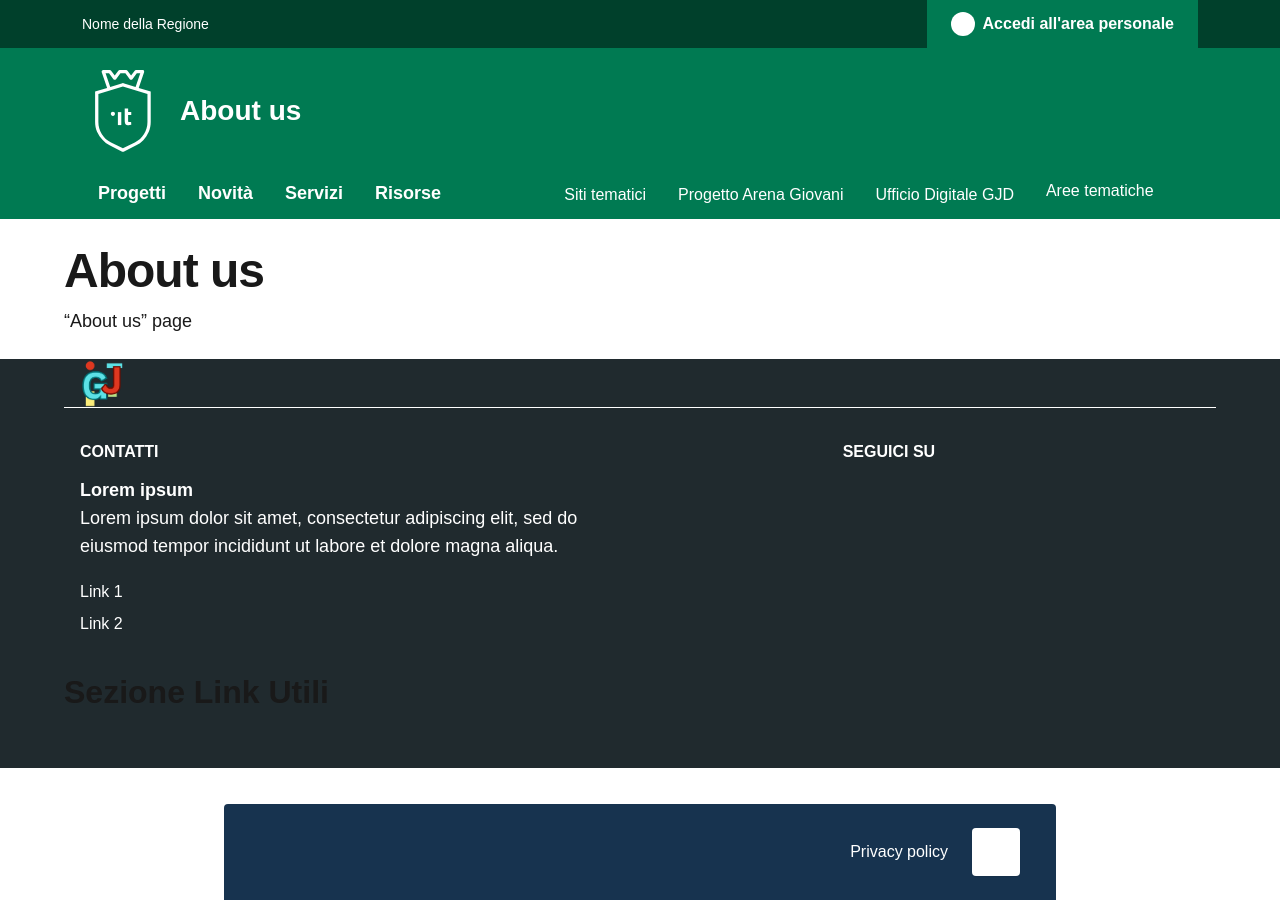
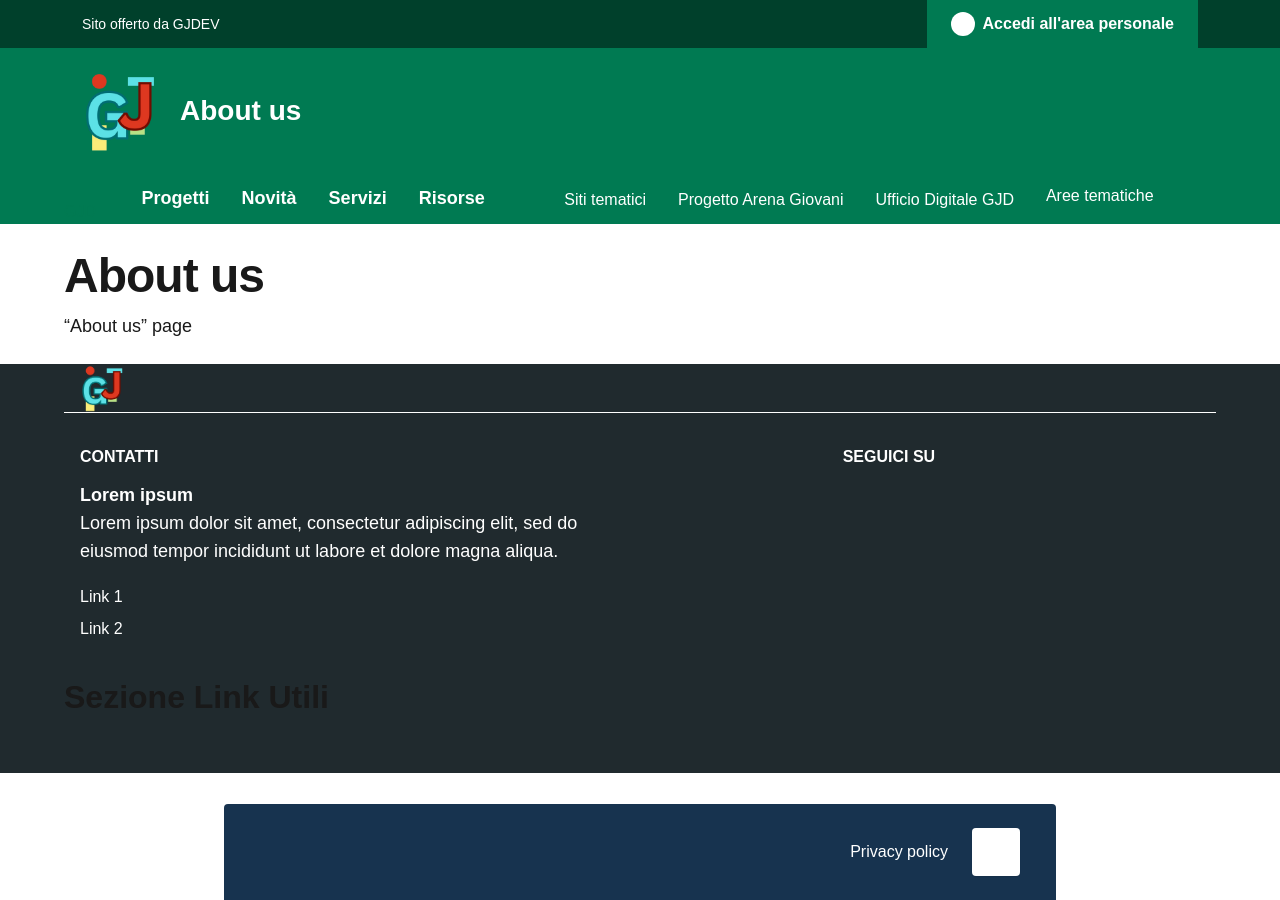
Before and after one commit to gabrieljonesdev/g, a Jekyll site: the page built from en/about-us.md, in a window 1280 px wide. Built offline with Jekyll 4.4.1, drawn with Linux system fonts in a browser that asks for light colours.

Commit message:
Update header.html

```diff
--- a/_includes/header/header.html
+++ b/_includes/header/header.html
@@ -11,7 +11,7 @@
                   <div class="row">
                     <div class="col-12">
                       <div class="it-header-slim-wrapper-content">
-                        <a class="d-lg-block navbar-brand" target="_blank" href="#" aria-label="Vai al portale {Nome della Regione} - link esterno - apertura nuova scheda" title="Vai al portale {Nome della Regione}">Nome della Regione</a>
+                        <a class="d-lg-block navbar-brand" target="_blank" href="https://gjdev.it">Sito offerto da GJDEV</a>
                         <div class="it-header-slim-right-zone" role="navigation">
                           <a class="btn btn-primary btn-icon btn-full" href="#" data-element="personal-area-login">
                             <span class="rounded-icon" aria-hidden="true">
@@ -37,7 +37,7 @@
                           <div class="it-brand-wrapper">
                             <a href="https://gjdev.it">
                                 <svg width="82" height="82" class="icon" aria-hidden="true">
-                                  <image xlink:href="../assets/images/logo-comune.svg"/>
+                                  <image x="0" y="0" width="82" height="82" href="https://gjdev.it/assets/images/nbg.png"/>
                                 </svg>
                                 <div class="it-brand-text">
                                   <div class="it-brand-title">{{ page.title | default: site.title }}</div>
@@ -72,7 +72,7 @@
                               </button>
                             </div>
                             <div class="menu-wrapper">
-                              <a href="homepage.html" class="logo-hamburger">
+                              <a href="/ class="logo-hamburger">
                                 <svg class="icon" aria-hidden="true">
                                   <use href="../assets/bootstrap-italia/dist/svg/sprites.svg#it-pa"></use>
                                 </svg>
```
